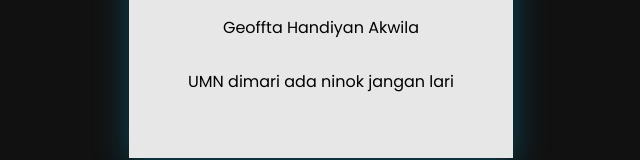
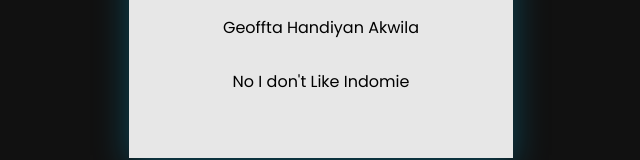
Before and after one commit to JSenpa1/uas-movie, a React (Create React App) app: page /AboutUsPage in a window 1280 px wide. Shown: the part 2354-2514 px from the top of the page, without its empty margins (319-959 px from the left). Built offline with nearby package versions, Linux system fonts and the light colour scheme.

Commit message:
change geo

```diff
--- a/src/components/contacts.js
+++ b/src/components/contacts.js
@@ -20,7 +20,7 @@
     {
         image: "https://nextluxury.com/wp-content/uploads/funny-profile-pictures-2.jpg",
         name: "Geoffta Handiyan Akwila",
-        aboutMe: "UMN dimari ada ninok jangan lari"
+        aboutMe: "No I don't Like Indomie"
     }
 ];
 
```
